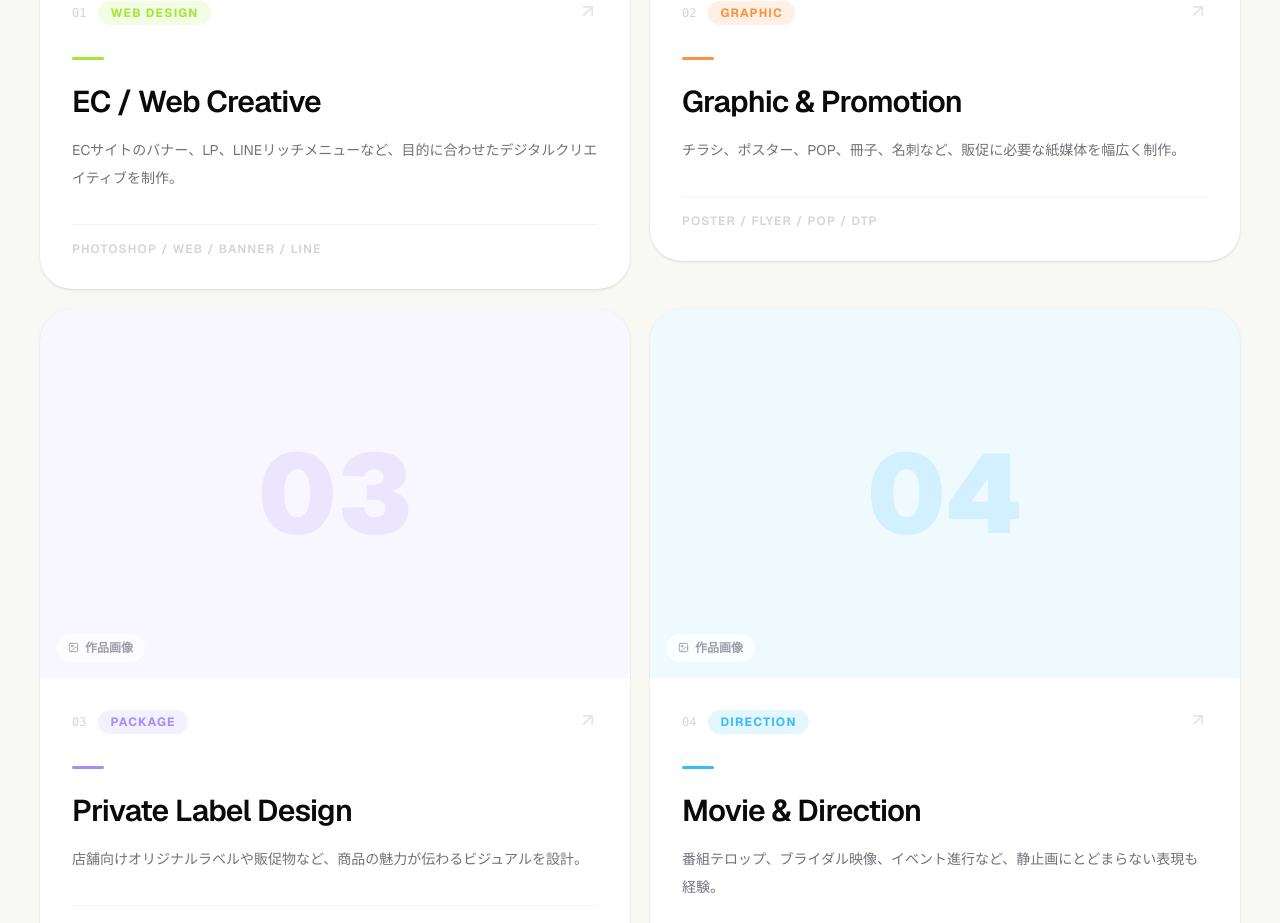
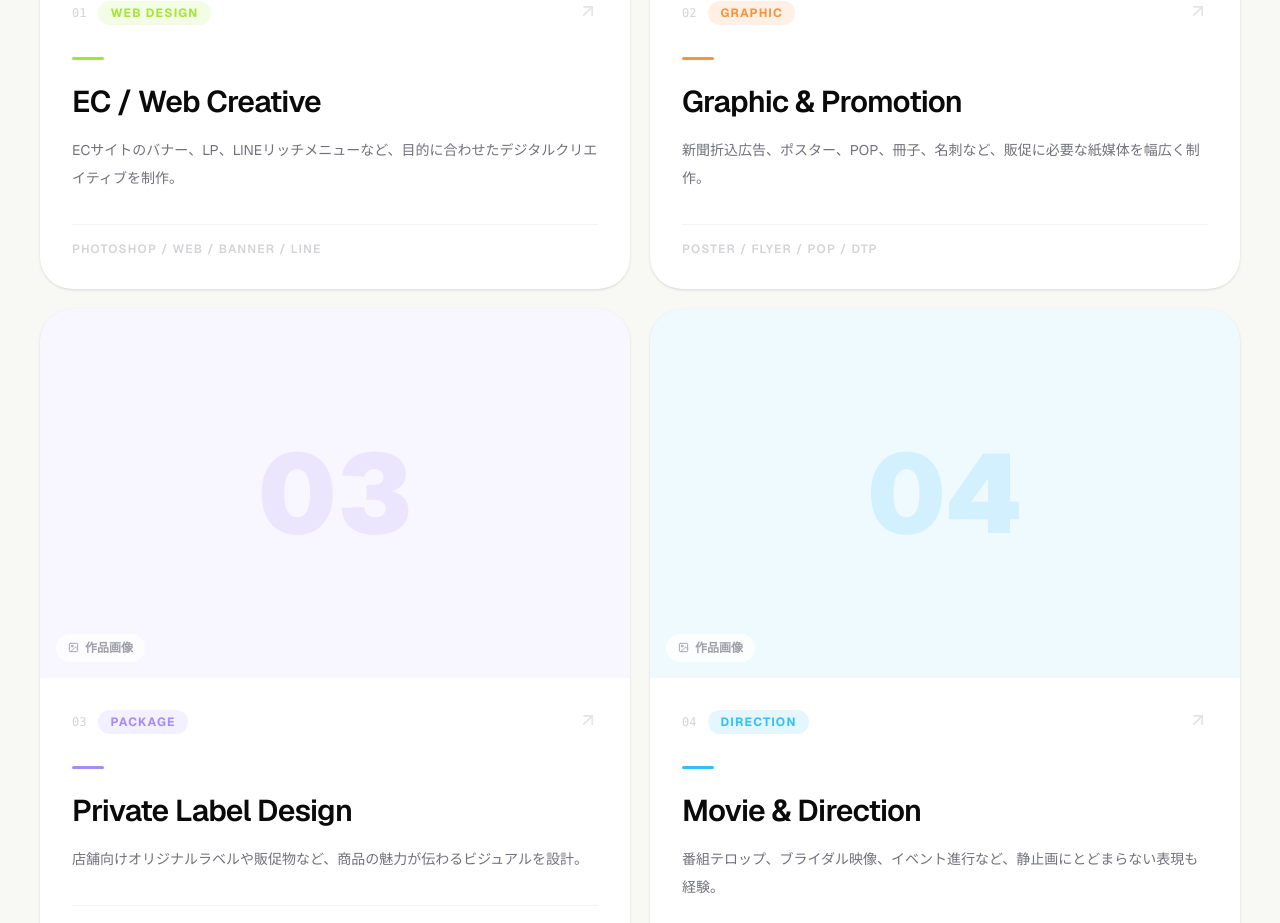
Before and after one commit to canakopanda/portfolio-site, a Next.js app: page / in a window 1280 px wide. Shown: the part 1998-2921 px from the top of the page. Built offline with nearby package versions, Linux system fonts and the light colour scheme.

Commit message:
Update works.ts

```diff
--- a/data/works.ts
+++ b/data/works.ts
@@ -39,7 +39,7 @@ export const works: Work[] = [
     title: "Graphic & Promotion",
     tag: "Graphic",
     tagColor: "#fb923c",
-    desc: "チラシ、ポスター、POP、冊子、名刺など、販促に必要な紙媒体を幅広く制作。　　　　　　　　　　　　　　　　　",
+    desc: "新聞折込広告、ポスター、POP、冊子、名刺など、販促に必要な紙媒体を幅広く制作。　　　　　　　　　　　　　　　　　",
     meta: "Poster / Flyer / POP / DTP",
     year: "2010 — 2018",
     client: "小売・飲食・サービス業",
@@ -48,7 +48,7 @@ export const works: Work[] = [
     process:
       "印刷仕様の理解とカラーマネジメントを徹底し、データ精度を高めることを意識しました。デザインの前に目的と受け手を整理し、「誰に、何を伝えるか」をシンプルに設計しました。",
     result:
-      "年間100点以上の印刷物を安定納品。クライアントからの継続依頼率の高さが成果の指標となり、口コミによる紹介案件も生まれました。",
+      "紙媒体のデザインからWeb制作、動画撮影・編集まで、幅広いビジュアル制作に携わってきました。",
     tools: ["Illustrator", "Photoshop", "InDesign"],
   },
   {
```
